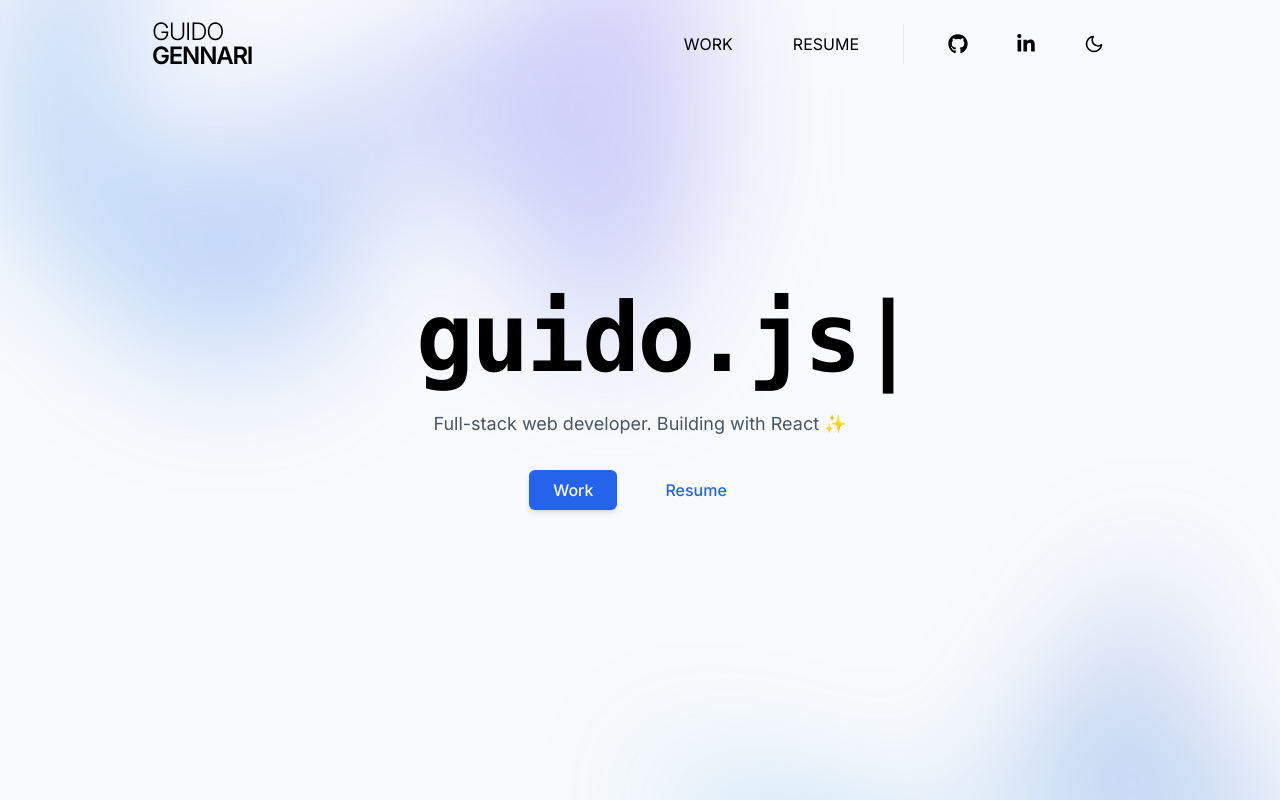
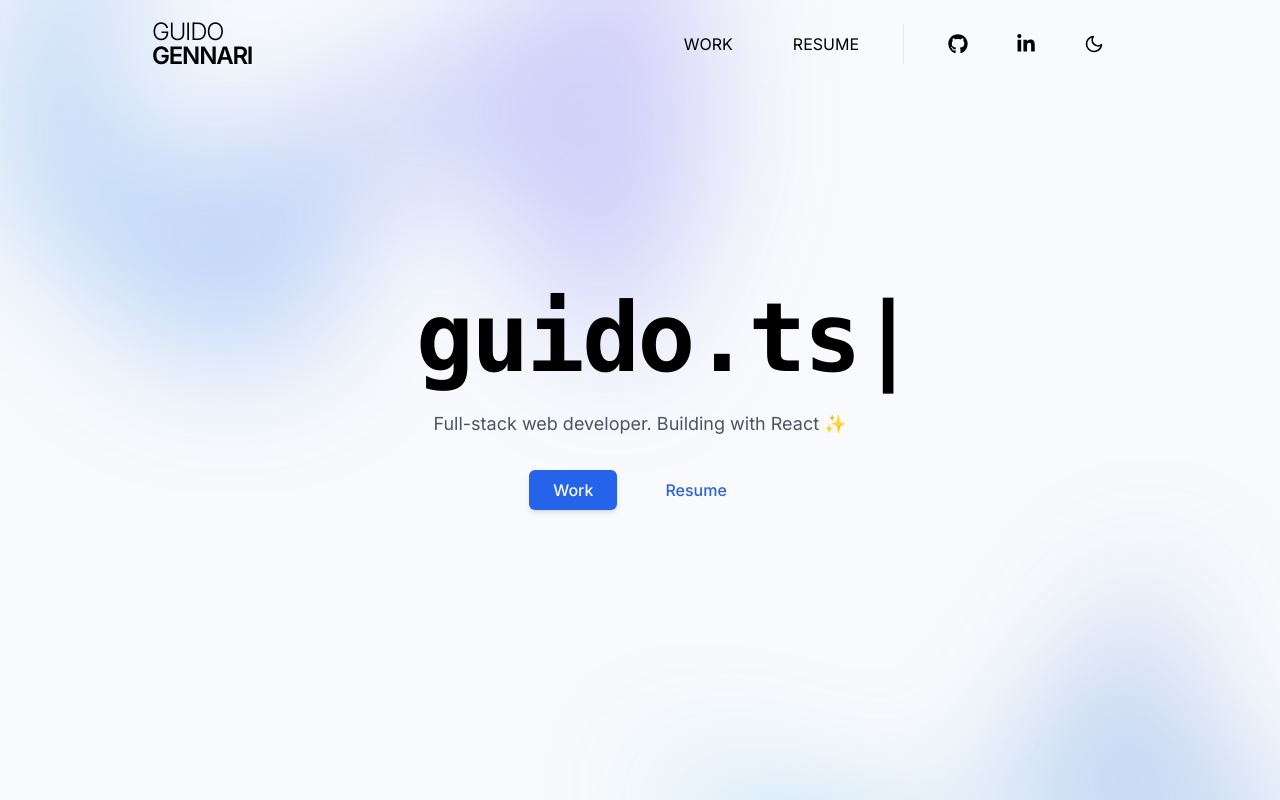
Before and after one commit to xdguido/guidogennari-web, a Next.js app: page / in a window 1280 px wide. Shown: the top 800 px of the page. Built offline with nearby package versions, Linux system fonts and the light colour scheme; what prettier-plugin-tailwindcss would draw is missing.

Commit message:
feat: update

```diff
--- a/pages/index.tsx
+++ b/pages/index.tsx
@@ -40,7 +40,7 @@ export default function Home() {
                 <h1 className="mb-4 w-[290px] translate-x-4 text-left font-mono text-5xl font-bold tracking-tight sm:w-[340px] sm:text-7xl md:mb-6 md:w-[480px] md:text-8xl 2xl:w-[620px] 2xl:text-9xl">
                     guido.
                     <Typed
-                        strings={['js', 'ts', 'tsx', 'json', 'html', 'css', 'sql']}
+                        strings={['ts', 'js', 'tsx', 'json', 'html', 'css']}
                         typeSpeed={150}
                         backSpeed={150}
                         loop
```
